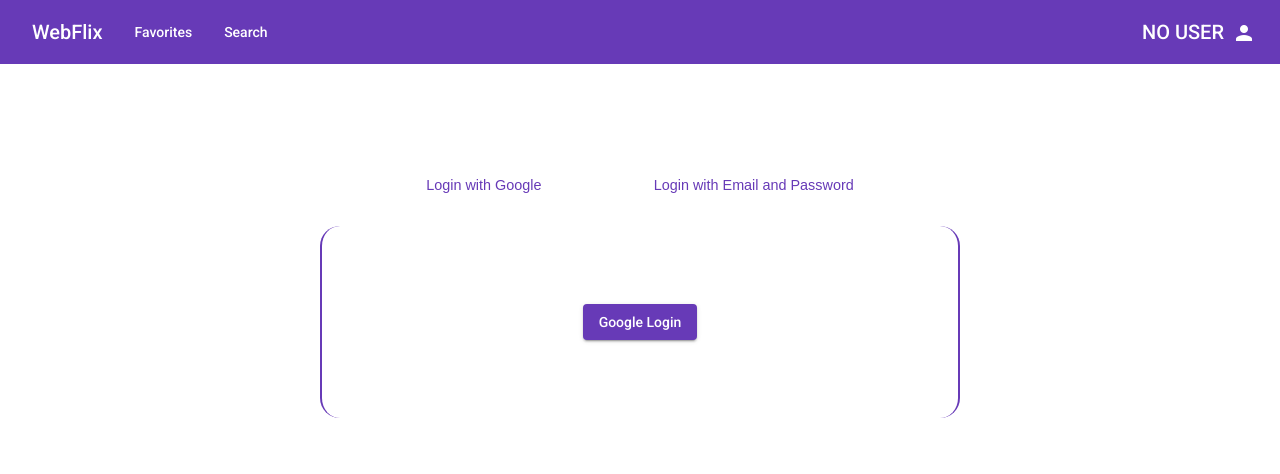
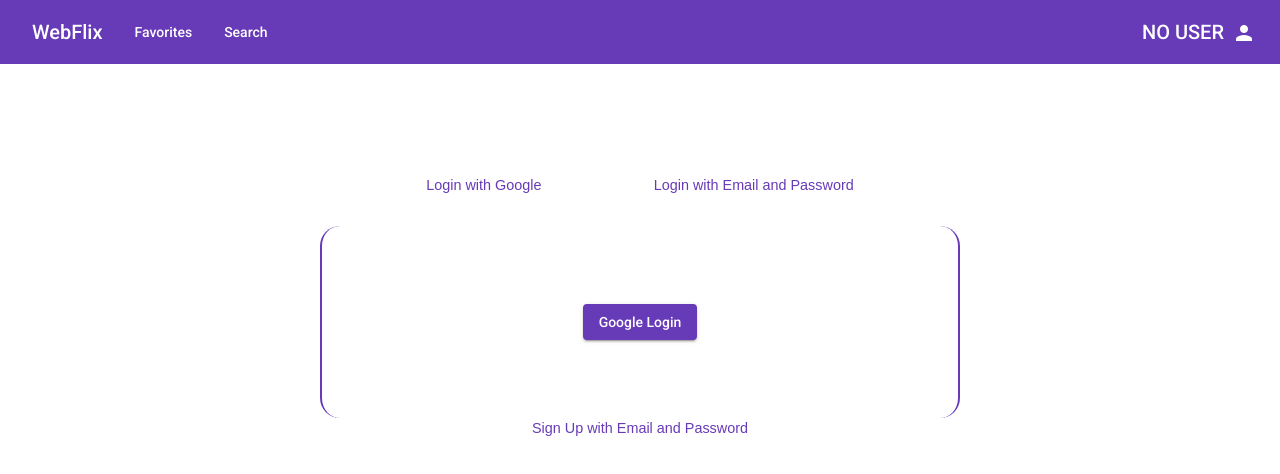
Before and after one commit to izacpeterson/mtech-angular-movie, an Angular app: page /login in a window 1280 px wide. Shown: the top 474 px of the page. Built offline with nearby package versions, Linux system fonts and the light colour scheme; no server answers.

Commit message:
sign up with email form

```diff
--- a/src/app/components/favorites/favorites.component.scss
+++ b/src/app/components/favorites/favorites.component.scss
@@ -9,7 +9,6 @@
     display: flex;
     flex-wrap: nowrap;
     overflow-x: auto;
-    // justify-content: center;
 }
 
 .movie-container {
@@ -25,7 +24,6 @@
     transition: .2s;
 
     img {
-        // width: 100%;
         height: 279px;
         width: 185px
     }
--- a/src/app/components/login/login.component.html
+++ b/src/app/components/login/login.component.html
@@ -14,32 +14,20 @@
   </div>
   <div *ngIf="!googleLogin" class="email">
     <form action="">
+      <mat-form-field *ngIf="emailSignUp">
+        <mat-label>Enter your username</mat-label>
+        <input [(ngModel)]="username" name="username" matInput placeholder="Jane Doe" required />
+      </mat-form-field>
       <mat-form-field>
         <mat-label>Enter your email</mat-label>
-        <input
-          [(ngModel)]="email"
-          name="email"
-          matInput
-          placeholder="pat@example.com"
-          required
-        />
+        <input [(ngModel)]="email" name="email" matInput placeholder="pat@example.com" required />
         <!-- <mat-error *ngIf="email.invalid">{{ getErrorMessage() }}</mat-error> -->
       </mat-form-field>
       <mat-form-field>
         <mat-label>Enter your password</mat-label>
-        <input
-          [(ngModel)]="password"
-          name="password"
-          matInput
-          [type]="hide ? 'password' : 'text'"
-        />
-        <button
-          mat-icon-button
-          matSuffix
-          (click)="hide = !hide"
-          [attr.aria-label]="'Hide password'"
-          [attr.aria-pressed]="hide"
-        >
+        <input [(ngModel)]="password" name="password" matInput [type]="hide ? 'password' : 'text'" />
+        <button mat-icon-button matSuffix (click)="hide = !hide" [attr.aria-label]="'Hide password'"
+          [attr.aria-pressed]="hide">
           <mat-icon>{{ hide ? "visibility_off" : "visibility" }}</mat-icon>
         </button>
       </mat-form-field>
@@ -48,4 +36,7 @@
       </button>
     </form>
   </div>
+  <button (click)="setEmailSignUp()" class="login-type-btn">
+    Sign Up with Email and Password
+  </button>
 </div>
--- a/src/app/components/login/login.component.ts
+++ b/src/app/components/login/login.component.ts
@@ -31,6 +31,9 @@ export class LoginComponent implements OnInit {
   db = getFirestore(this.app);
 
   googleLogin: boolean = true;
+  emailSignUp: boolean = false;
+  username: string = ''
+
   currentScreenSize: string = '';
   XSmallScreen: boolean = false;
 
@@ -156,4 +159,8 @@ export class LoginComponent implements OnInit {
   setEmailLogin() {
     this.googleLogin = false;
   }
+  setEmailSignUp() {
+    this.googleLogin = false;
+    this.emailSignUp = true;
+  }
 }
```
